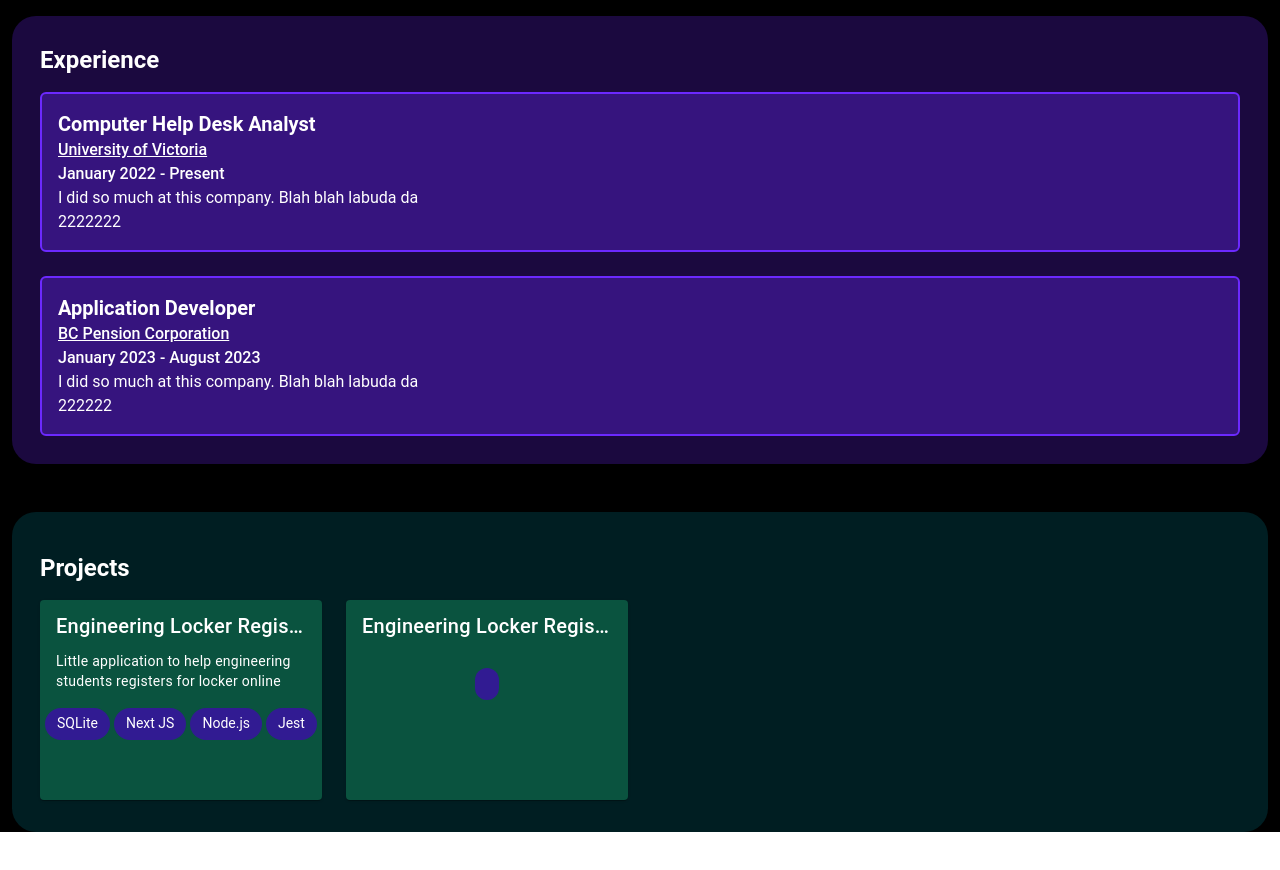
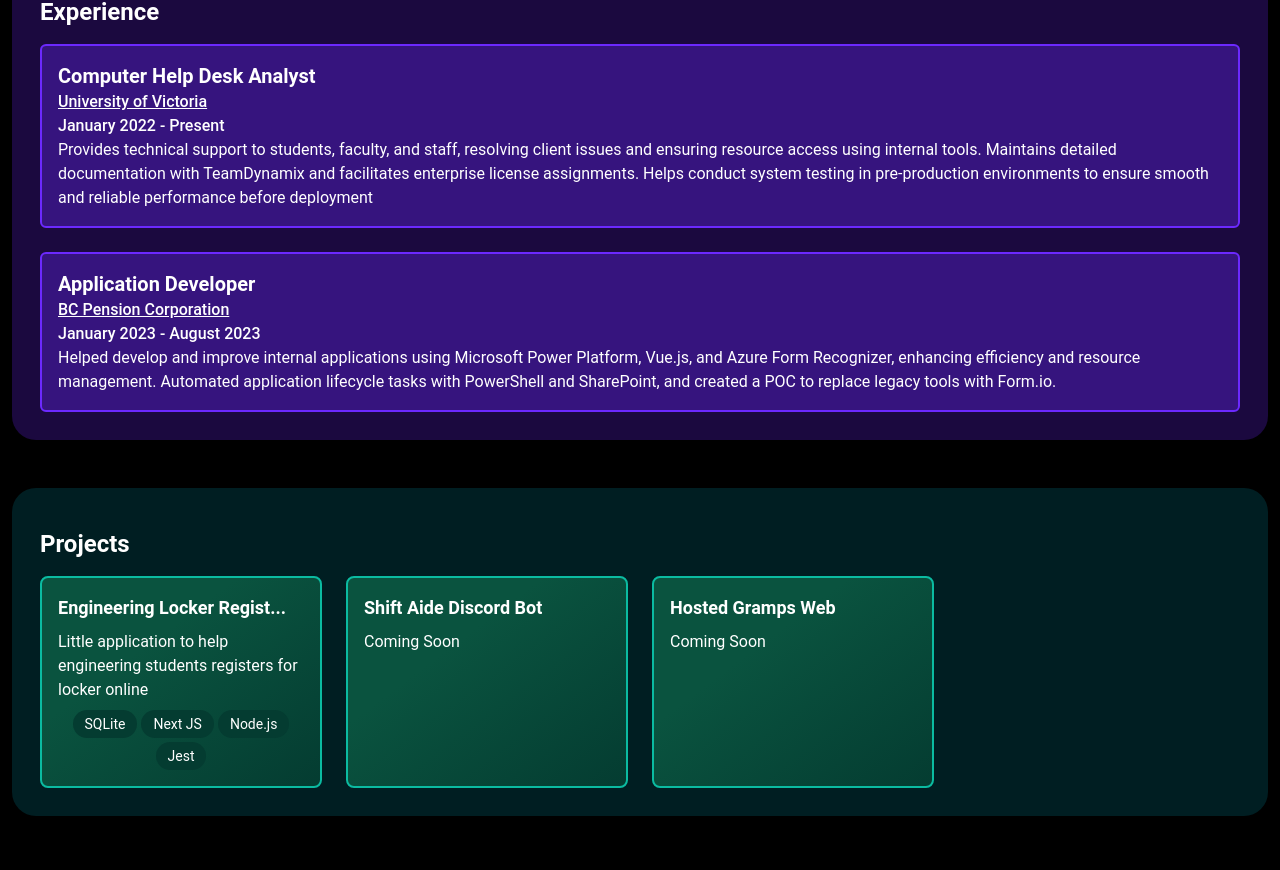
Before and after one commit to hungry-yumyumman/portfolio, a Vue app: page / in a window 1280 px wide. Shown: the part 716-1586 px from the top of the page. Before the commit the page ends 1548 px from the top, so only its background shows below. Built offline with nearby package versions, Linux system fonts and the light colour scheme.

Commit message:
finish porfolio setup

```diff
--- a/src/components/ExperienceCard.vue
+++ b/src/components/ExperienceCard.vue
@@ -17,7 +17,7 @@ defineProps({
   <div class="bg-basePurple p-4 rounded-md text-white border-2 border-lightPurple">
     <h4 class="text-xl font-bold">{{ JobTitle }}</h4>
     <div class="font-medium">
-      <a :href="CompanyURL" class="underline hover:text-violet-400 active:text-violet-700" target="_blank">{{ Company }}</a>
+      <a :href="CompanyURL" class="underline hover:text-blue-600 active:text-violet-700" target="_blank">{{ Company }}</a>
       <p>{{ StartDate }} - {{ EndDate || 'Present' }}</p>
     </div>
     <div v-for="(competency, index) in Competencies" :key="index">
--- a/src/components/ProjectCard.vue
+++ b/src/components/ProjectCard.vue
@@ -10,27 +10,59 @@ defineProps({
   View: String,
   ColorIndex: Number
 })
-//const cardColors = ['blue', 'green', 'red', 'purple', 'orange'];
-// const chipColors = ['light-blue', 'light-green', 'pink', 'deep-orange', 'yellow'];
+const cardHoverColors = ['hover:from-orangePri hover:to-orangePri', 'hover:from-darkGrey', 'hover:from-grampsBrown', 'purple', 'orange'];
+const chipHoverColors = ['group-hover:bg-black', 'group-hover:bg-lighterGrey', 'pink', 'deep-orange', 'yellow'];
+
+const truncateString = (input: string) => {
+  if (input.length > 25) {
+    return input.slice(0, 25) + "...";
+  } else {
+    return input;
+  }
+}
 
 </script>
 
 <template>
-  <div class="">
-    <v-card
-      border="error"
-      color="forestEmerald"
-      height="200"
-      @click= "() => router.push(View)"
-      link>
-      <v-card-item>
-        <v-card-title class="text-white">{{ProjectName}}</v-card-title>
-      </v-card-item>
-      <v-card-text class="text-white">{{ProjectDescription}}</v-card-text>
-      <div class="d-flex flex-wrap justify-center gap-1">
-        <v-chip color="deep-purple-darken-4" variant="flat" v-for="(tech, index) in Technologies" :key="index">{{tech}}</v-chip>
+
+  <div
+  :class="[
+    'bg-gradient-to-br',
+    'from-forestEmerald from-35% to-darkGreen',
+    `${cardHoverColors[ColorIndex]}`,
+    'cursor-pointer',
+    'rounded-lg',
+    'p-4',
+    'border-2',
+    'border-brightTeal',
+    'hover:border-white',
+    'transition-all',
+    'duration-300',
+    'ease-in-out',
+    'group'
+  ]"
+  >
+    <div>
+      <h2 class="text-lg font-bold text-white pb-2">{{ truncateString(ProjectName) }}</h2>
+    </div>
+    <p class="text-white">{{ ProjectDescription }}</p>
+    <div v-if="Technologies?.length > 0" class="d-flex flex-wrap justify-center gap-1 mt-2">
+      <div
+        v-for="(tech, index) in Technologies"
+        :key="index"
+        :class="[
+          'bg-darkGreen',
+          'rounded-full',
+          'px-3',
+          'py-1',
+          'text-sm',
+          'text-white',
+          `${chipHoverColors[ColorIndex]}`
+        ]"
+      >
+        {{ tech }}
       </div>
-    </v-card>
+    </div>
   </div>
 
 </template>
--- a/src/main.ts
+++ b/src/main.ts
@@ -13,7 +13,7 @@ import router from './router'
 
 const myCustomTheme: ThemeDefinition = {
   colors: {
-    'ecss-orange-pri': '#FE961B',
+    'orangePri': '#FE961B',
     'midnightTeal': '#001e22',
     'forestEmerald': '#0a533f',
     'brightTeal': '#0bbba1',
--- a/src/router/index.ts
+++ b/src/router/index.ts
@@ -3,14 +3,18 @@ import HomeView from '@/views/HomeView.vue'
 import AboutView from '@/views/AboutView.vue'
 import ELR from '@/views/ELR.vue'
 import NotFound from '@/views/NotFound.vue'
+import GrampsView from '@/views/GrampsView.vue'
+import ShiftAideView from '@/views/ShiftAideView.vue'
 
 
 const router = createRouter({
   history: createWebHistory(),
   routes: [
     {path: '/', component: HomeView},
+    { path: '/elr', name: 'elr', component: ELR },
+    {path: '/gramps', name: 'gramps', component: GrampsView},
+    {path: '/shift-aide', name: 'shift-aide', component: ShiftAideView},
     { path: '/yum', name: 'yum', component: AboutView },
-    { path: '/elr', name: 'elr', component: ELR },
     { path: '/:pathMatch(.*)*', name: 'NotFound', component: NotFound }
   ]
 })
--- /dev/null
+++ b/src/views/GrampsView.vue
@@ -0,0 +1,38 @@
+<script setup lang="ts">
+
+const items = [
+  {
+    title: 'Projects',
+    disabled: false,
+    href: '/#projects',
+  },
+  {
+    title: 'Hosted Gramps Web',
+    disabled: true,
+    href: '',
+  },
+]
+
+</script>
+
+<template>
+  <div class="text-sm font-bold text-white pt-8 pl-3 left-0 top-0">
+    <v-breadcrumbs :items="items" divider=">">
+    </v-breadcrumbs>
+  </div>
+
+  <div class=" max-w-7xl mx-auto justify-center items-center flex flex-col text-5xl font-bold text-white pt-12 mb-44">
+
+    Hosted Gramps Web
+    <div class="flex flex-col text-lg pt-12 m-7">
+      Coming Soon
+
+    </div>
+
+  </div>
+</template>
+
+<style
+  scoped>
+
+</style>
--- a/src/views/HomeView.vue
+++ b/src/views/HomeView.vue
@@ -18,7 +18,7 @@ const experience : Ref<exp[]> = ref([
     Location:"Victoria, BC",
     Company:"University of Victoria",
     CompanyURL: "https://www.uvic.ca",
-    Competencies: ["I did so much at this company. Blah blah labuda da", "2222222"],
+    Competencies: ["Provides technical support to students, faculty, and staff, resolving client issues and ensuring resource access using internal tools. Maintains detailed documentation with TeamDynamix and facilitates enterprise license assignments. Helps conduct system testing in pre-production environments to ensure smooth and reliable performance before deployment"],
     Technologies:[""]
   },
   {
@@ -28,7 +28,7 @@ const experience : Ref<exp[]> = ref([
     Location:"Victoria, BC",
     Company:"BC Pension Corporation",
     CompanyURL: "https://www.bcpensioncorp.ca",
-    Competencies: ["I did so much at this company. Blah blah labuda da", "222222"],
+    Competencies: ["Helped develop and improve internal applications using Microsoft Power Platform, Vue.js, and Azure Form Recognizer, enhancing efficiency and resource management. Automated application lifecycle tasks with PowerShell and SharePoint, and created a POC to replace legacy tools with Form.io."],
     Technologies:[""]
   }
 ])
@@ -42,11 +42,18 @@ const Projects: Ref<proj[]> = ref([
     ColorIndex:0
   },
   {
-    ProjectName: "Engineering Locker Registration",
-    ProjectDescription: "",
-    Technologies: [""],
-    View: "",
+    ProjectName: "Shift Aide Discord Bot",
+    ProjectDescription: "Coming Soon",
+    Technologies: [],
+    View: "/",
     ColorIndex:1
+  },
+  {
+    ProjectName: "Hosted Gramps Web",
+    ProjectDescription: "Coming Soon",
+    Technologies: [],
+    View: "/",
+    ColorIndex:2
   }
 ])
 
@@ -54,12 +61,12 @@ const Projects: Ref<proj[]> = ref([
 
 <template>
     <div class="max-w-7xl mx-auto">
-      <div class="justify-center items-center">
+      <div class="justify-center items-center pb-16">
         <div class="sticky top-0">
           <NavBar/>
         </div>
 
-        <div ref="home" id="home" class="flex flex-col justify-center items-center text-5xl font-bold text-white mt-20 mb-32">
+        <div ref="home" id="home" class="flex flex-col justify-center items-center text-5xl font-bold text-white mt-20 mb-20">
           Toni David
 
           <div class="flex mt-6 gap-x-4">
@@ -107,7 +114,7 @@ const Projects: Ref<proj[]> = ref([
           </div>
         </div>
 
-        <div id="projects" class="text-white mx-3 p-7 mt-12 pb-8 bg-midnightTeal rounded-[24px]">
+        <div id="projects" class="text-white mx-3 p-7 mt-12 bg-midnightTeal rounded-[24px]">
           <h3 class="text-2xl font-bold mt-3 mb-4">Projects</h3>
           <div
             class="grid grid-cols-1 sm:grid-cols-2 md:grid-cols-3 lg:grid-cols-4 gap-6"
--- a/src/views/NotFound.vue
+++ b/src/views/NotFound.vue
@@ -3,7 +3,7 @@
 </script>
 
 <template>
-  <main class="bg-gradient-to-b from-black to-blue-500 min-h-screen">
+  <main class="bg-gradient-to-b from-forestEmerald to-darkPurple min-h-screen">
     <div class=" text-white max-h-screen max-w-max m-auto pt-44 justify-center items-center flex flex-col">
       <div class=" font-bold text-4xl flex flex-col">
         404 - We could not find the page you were looking for
--- /dev/null
+++ b/src/views/ShiftAideView.vue
@@ -0,0 +1,37 @@
+<script setup lang="ts">
+
+const items = [
+  {
+    title: 'Projects',
+    disabled: false,
+    href: '/#projects',
+  },
+  {
+    title: 'Shift Aide Discord Bot',
+    disabled: true,
+    href: '',
+  },
+]
+</script>
+
+<template>
+  <div class="text-sm font-bold text-white pt-8 pl-3 left-0 top-0">
+    <v-breadcrumbs :items="items" divider=">">
+    </v-breadcrumbs>
+  </div>
+
+  <div class=" max-w-7xl mx-auto justify-center items-center flex flex-col text-5xl font-bold text-white pt-12 mb-44">
+
+    Shift Aide Discord Bot
+    <div class="flex flex-col text-lg pt-12 m-7">
+      Coming Soon
+
+    </div>
+
+  </div>
+</template>
+
+<style
+  scoped>
+
+</style>
--- a/tailwind.config.js
+++ b/tailwind.config.js
@@ -8,12 +8,17 @@ export default {
     extend: {
       colors: {
         midnightTeal: '#001e22',
+        darkGreen:'#043c31',
         forestEmerald: '#0a533f',
         brightTeal: '#0bbba1',
         darkPurple: '#1b093f',
         hoverPurple: '#411798',
         basePurple: '#36147e',
         lightPurple: '#6c29fe',
+        orangePri: '#FE961B',
+        darkGrey:'#313338',
+        lighterGrey:'#565a62',
+        grampsBrown:'#795649'
       }
     },
   },
```
